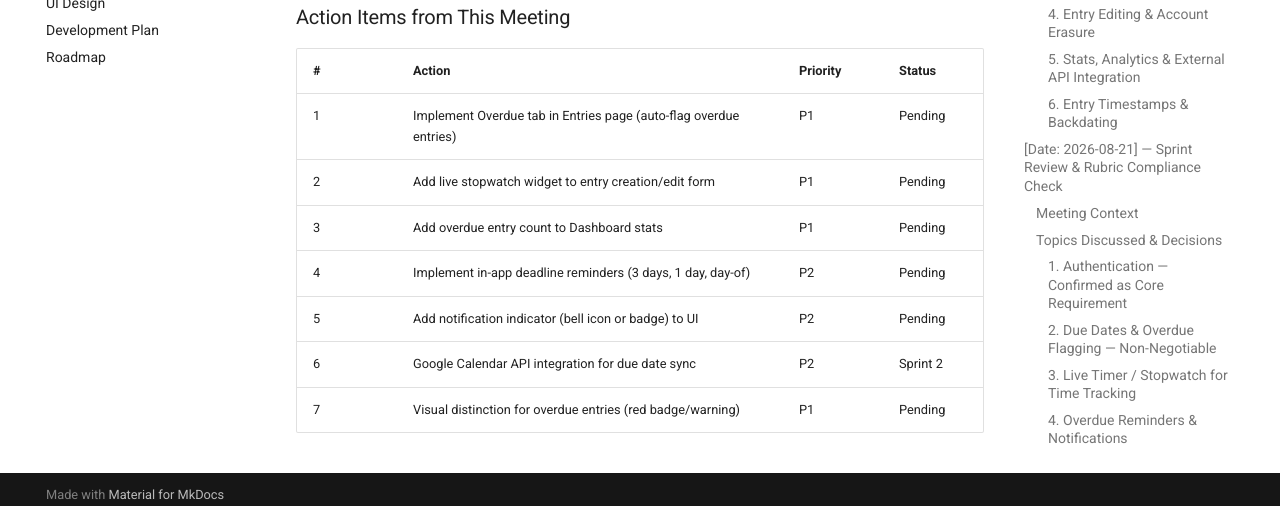
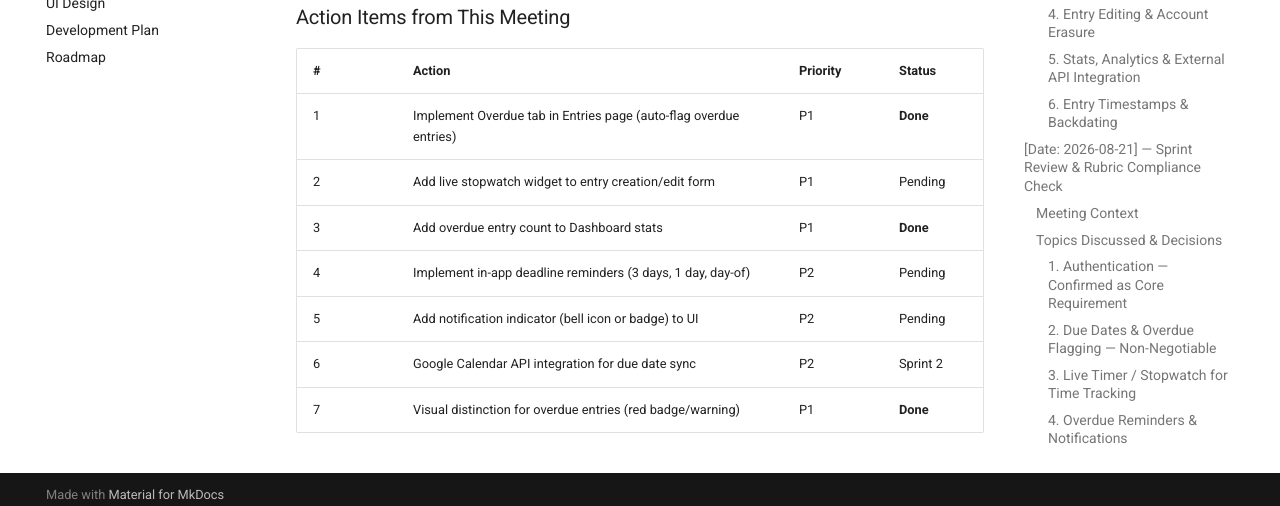
Before and after one commit to DiMpho-20/coms3011a-logbook-digital-logbook, an MkDocs documentation site: the page built from docs/client-interactions.md, in a window 1280 px wide and 900 px high, scrolled down 5478 px. Shown: the part 383-889 px from the top of the window. Built offline with MkDocs 1.6.1 and Material for MkDocs 9.7.7, drawn with Linux system fonts in a browser that asks for light colours.

Commit message:
docs: update client meeting action items to reflect completed overdue features

```diff
--- a/docs/client-interactions.md
+++ b/docs/client-interactions.md
@@ -168,10 +168,10 @@ The client conducted a thorough review of the project against the assessment rub
 
 | # | Action | Priority | Status |
 |---|--------|----------|--------|
-| 1 | Implement Overdue tab in Entries page (auto-flag overdue entries) | P1 | Pending |
+| 1 | Implement Overdue tab in Entries page (auto-flag overdue entries) | P1 | **Done** |
 | 2 | Add live stopwatch widget to entry creation/edit form | P1 | Pending |
-| 3 | Add overdue entry count to Dashboard stats | P1 | Pending |
+| 3 | Add overdue entry count to Dashboard stats | P1 | **Done** |
 | 4 | Implement in-app deadline reminders (3 days, 1 day, day-of) | P2 | Pending |
 | 5 | Add notification indicator (bell icon or badge) to UI | P2 | Pending |
 | 6 | Google Calendar API integration for due date sync | P2 | Sprint 2 |
-| 7 | Visual distinction for overdue entries (red badge/warning) | P1 | Pending |
+| 7 | Visual distinction for overdue entries (red badge/warning) | P1 | **Done** |
```
